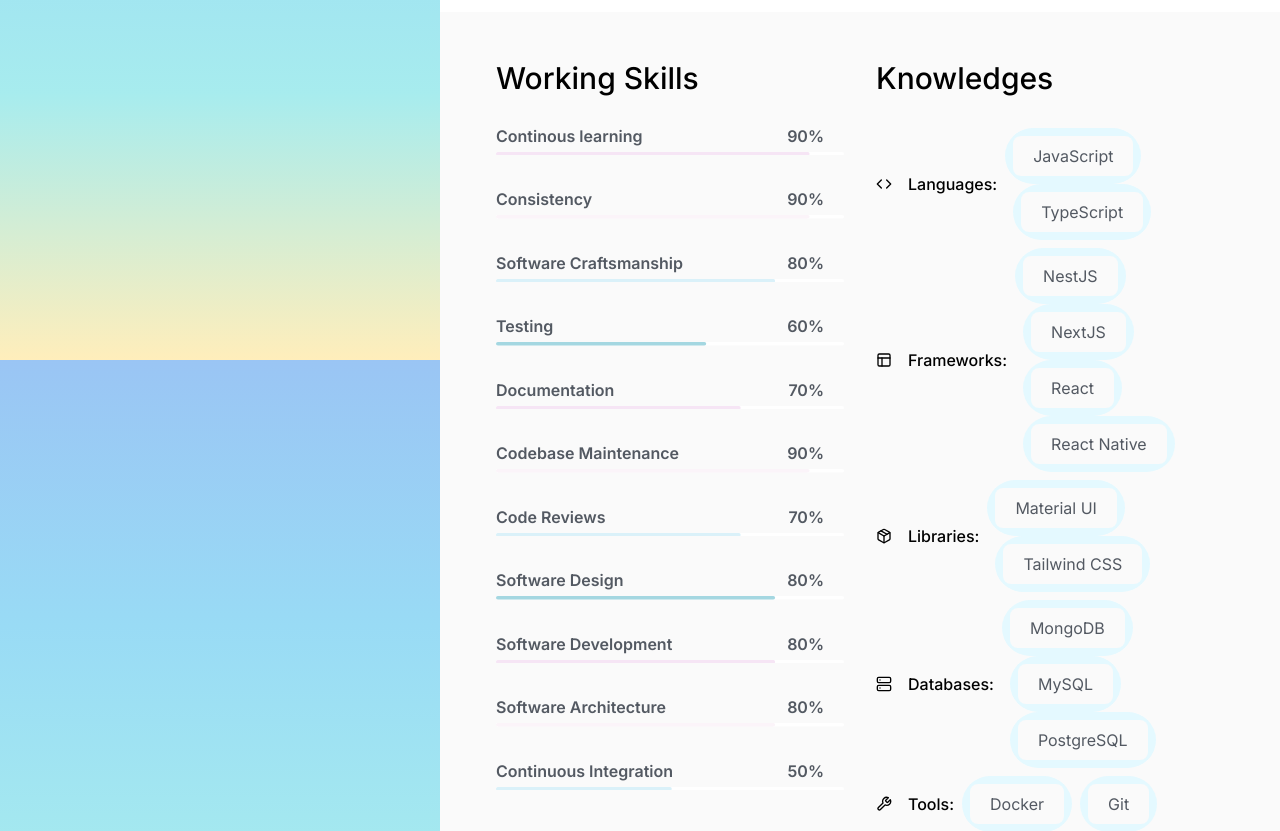
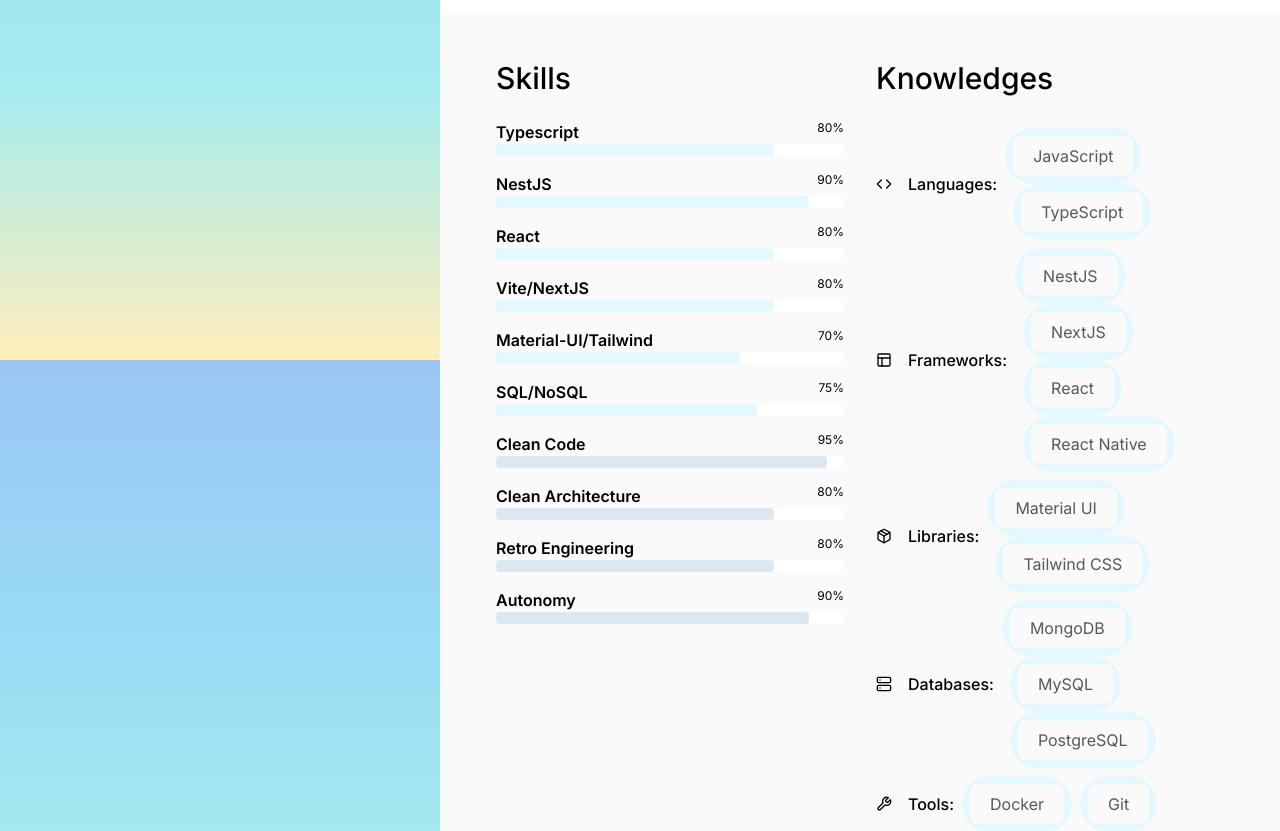
Before and after one commit to Lokicoule/portfolio, a React (Vite) app: page /fr/resume in a window 1280 px wide. Shown: the part 1240-2071 px from the top of the page. Built offline with nearby package versions, Linux system fonts and the light colour scheme; a web font is replaced by a local one.

Commit message:
refactor(resume): skills line

```diff
--- a/package.json
+++ b/package.json
@@ -18,7 +18,6 @@
     "framer-motion": "^10.16.0",
     "i18next": "^23.4.5",
     "i18next-browser-languagedetector": "^7.1.0",
-    "rc-progress": "^3.5.1",
     "react": "^18.2.0",
     "react-dom": "^18.2.0",
     "react-helmet-async": "^1.3.0",
--- a/src/pages/resume/ResumeViewModel.ts
+++ b/src/pages/resume/ResumeViewModel.ts
@@ -36,6 +36,7 @@ export type SkillProps = {
   id: string;
   name: string;
   value: number;
+  type: "soft" | "hard";
 };
 
 export type KnowledgeProps = StackProps;
--- a/src/pages/resume/components/skill/SkillSection.tsx
+++ b/src/pages/resume/components/skill/SkillSection.tsx
@@ -1,4 +1,4 @@
-import Line from "../../../../shared/components/adapters/rc-progress/Line";
+import ProgressBar from "../../../../shared/components/progress-bar/ProgressBar";
 import { SkillProps } from "../../ResumeViewModel";
 
 type SkillSectionProps = {
@@ -7,19 +7,27 @@ type SkillSectionProps = {
 
 type SkillSectionComponent = React.FC<SkillSectionProps>;
 
-const colors = ["#F6E5F5", "#FBF4F9", "#DAF1F9", "#A4D7E1"];
+const SkillItem: React.FC<SkillProps> = ({ name, value, type }) => {
+  const bgColor =
+    type === "hard" ? "bg-tertiary" : "bg-[#DDE7F2] dark:bg-[#7393A7]";
+
+  return (
+    <div className="mb-4">
+      <div className="flex justify-between">
+        <h5 className="font-semibold text-primary">{name}</h5>
+        <span className="text-xs text-primary">{value}%</span>
+      </div>
+      <ProgressBar progress={value} bgColor={bgColor} />
+    </div>
+  );
+};
 
 const SkillSection: SkillSectionComponent = ({ items }) => {
   return (
     <div>
-      <h4 className="text-3xl text-primary font-medium mb-6">Working Skills</h4>
+      <h4 className="text-3xl text-primary font-medium mb-6">Skills</h4>
       {items.map((item, i) => (
-        <Line
-          color={colors[i % colors.length]}
-          name={item.name}
-          value={item.value}
-          key={item.id}
-        />
+        <SkillItem key={i} {...item} />
       ))}
     </div>
   );
--- a/src/pages/resume/datas/skillData.en.ts
+++ b/src/pages/resume/datas/skillData.en.ts
@@ -3,57 +3,62 @@ import { SkillProps } from "../ResumeViewModel";
 export const skillData: SkillProps[] = [
   {
     id: "skill-1",
-    name: "Continous learning",
-    value: 90,
+    name: "Typescript",
+    value: 80,
+    type: "hard",
   },
   {
     id: "skill-2",
-    name: "Consistency",
+    name: "NestJS",
     value: 90,
+    type: "hard",
   },
   {
     id: "skill-3",
-    name: "Software Craftsmanship",
+    name: "React",
     value: 80,
+    type: "hard",
   },
   {
     id: "skill-4",
-    name: "Testing",
-    value: 60,
+    name: "Vite/NextJS",
+    value: 80,
+    type: "hard",
   },
   {
     id: "skill-6",
-    name: "Documentation",
+    name: "Material-UI/Tailwind",
     value: 70,
+    type: "hard",
   },
   {
     id: "skill-7",
-    name: "Codebase Maintenance",
-    value: 90,
+    name: "SQL/NoSQL",
+    value: 75,
+    type: "hard",
   },
   {
     id: "skill-8",
-    name: "Code Reviews",
-    value: 70,
+    name: "Clean Code",
+    value: 95,
+    type: "soft",
   },
   {
     id: "skill-9",
-    name: "Software Design",
+    name: "Clean Architecture",
     value: 80,
+    type: "soft",
   },
   {
     id: "skill-10",
-    name: "Software Development",
+    name: "Retro Engineering",
     value: 80,
+    type: "soft",
   },
   {
     id: "skill-11",
-    name: "Software Architecture",
-    value: 80,
-  },
-  {
-    id: "skill-12",
-    name: "Continuous Integration",
-    value: 50,
+    name: "Autonomy",
+    value: 90,
+    type: "soft",
   },
 ];
--- a/src/pages/resume/datas/skillData.fr.ts
+++ b/src/pages/resume/datas/skillData.fr.ts
@@ -3,57 +3,62 @@ import { SkillProps } from "../ResumeViewModel";
 export const skillData: SkillProps[] = [
   {
     id: "skill-1",
-    name: "Veille technologique",
-    value: 90,
+    name: "Typescript",
+    value: 80,
+    type: "hard",
   },
   {
     id: "skill-2",
-    name: "Consistance",
+    name: "NestJS",
     value: 90,
+    type: "hard",
   },
   {
     id: "skill-3",
-    name: "Software Craftsmanship",
+    name: "React",
     value: 80,
+    type: "hard",
   },
   {
     id: "skill-4",
-    name: "Test",
-    value: 60,
+    name: "Vite/NextJS",
+    value: 80,
+    type: "hard",
   },
   {
     id: "skill-6",
-    name: "Documentation",
+    name: "Material-UI/Tailwind",
     value: 70,
+    type: "hard",
   },
   {
     id: "skill-7",
-    name: "Maintenance de code",
-    value: 90,
+    name: "SQL/NoSQL",
+    value: 75,
+    type: "hard",
   },
   {
     id: "skill-8",
-    name: "Code Reviews",
-    value: 70,
+    name: "Clean Code",
+    value: 95,
+    type: "soft",
   },
   {
     id: "skill-9",
-    name: "Design logiciel",
+    name: "Clean Architecture",
     value: 80,
+    type: "soft",
   },
   {
     id: "skill-10",
-    name: "Développement logiciel",
+    name: "Retro Engineering",
     value: 80,
+    type: "soft",
   },
   {
     id: "skill-11",
-    name: "Architecture logiciel",
-    value: 80,
-  },
-  {
-    id: "skill-12",
-    name: "Intégration continue",
-    value: 50,
+    name: "Autonomie",
+    value: 90,
+    type: "soft",
   },
 ];
--- a/src/shared/components/adapters/rc-progress/Line.tsx
+++ /dev/null
@@ -1,35 +0,0 @@
-import { Line as RCLine } from "rc-progress";
-import { useTheme } from "../../theme/ThemeProvider";
-
-type LineProps = {
-  name: string;
-  value: number;
-  color: string;
-};
-
-const Line: React.FC<LineProps> = ({ name, value, color }) => {
-  const { mode } = useTheme();
-
-  return (
-    <div className=" mb-7">
-      <div className="flex justify-between py-1">
-        <span className=" font-medium  font-semibold text-tertiary">
-          {name}
-        </span>
-        <span className=" font-medium font-semibold pr-5 text-tertiary">
-          {value}%
-        </span>
-      </div>
-
-      <RCLine
-        percent={value}
-        strokeWidth={1}
-        trailWidth={1}
-        trailColor={`${mode === "dark" ? "#1C1C1C" : "#FFF"}`}
-        strokeColor={color}
-      />
-    </div>
-  );
-};
-
-export default Line;
--- /dev/null
+++ b/src/shared/components/progress-bar/ProgressBar.tsx
@@ -0,0 +1,21 @@
+type ProgressBarProps = {
+  progress: number;
+  bgColor?: string;
+};
+
+type ProgressBarComponent = React.FC<ProgressBarProps>;
+
+const ProgressBar: ProgressBarComponent = ({ progress, bgColor }) => {
+  return (
+    <div className={`relative w-full bg-primary rounded h-3`}>
+      <div
+        className={`absolute top-0 left-0 bg-primary rounded ${bgColor} h-3`}
+        style={{
+          width: `${progress}%`,
+        }}
+      />
+    </div>
+  );
+};
+
+export default ProgressBar;
```
Also changed, not shown: 1 other file (tests, documents, lock files or other folders).
